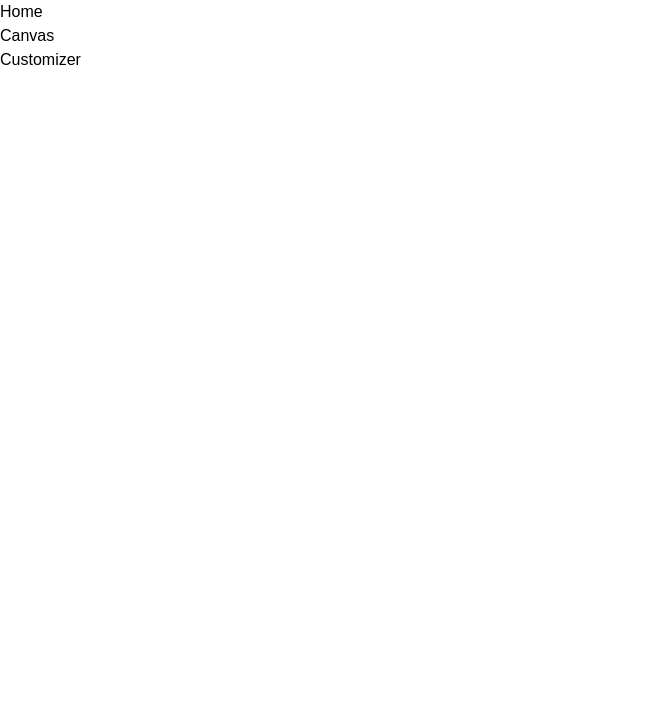
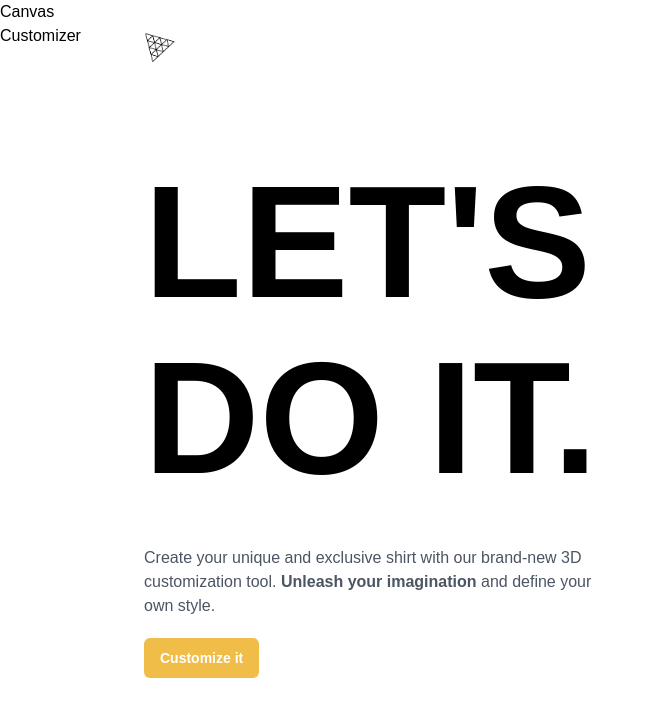
Before and after one commit to 1Ness1/AI-Powered-3D-Three-JS, a React (Vite) app: page / in a window 1280 px wide. Shown: the top 716 px of the page, without its empty margins (0-654 px from the left). Built offline with nearby package versions, Linux system fonts and the light colour scheme; a web font is replaced by a local one.

Commit message:
Added Home page

```diff
--- /dev/null
+++ b/src/components/CustomButton.jsx
@@ -0,0 +1,28 @@
+import React from 'react';
+import state from '../store';
+import { useSnapshot } from 'valtio';
+
+const CustomButton = ({ type, title, customStyles, handleClick }) => {
+  const snap = useSnapshot(state);
+
+  const generateStyle = (type) => {
+    if (type === 'filled') {
+      return {
+        backgroundColor: snap.color,
+        color: '#FFFFFF',
+      };
+    }
+  };
+
+  return (
+    <button
+      className={`px-2 py-1.5 flex-1 rounded-md ${customStyles}`}
+      style={generateStyle(type)}
+      onClick={handleClick}
+    >
+      {title}
+    </button>
+  );
+};
+
+export default CustomButton;
--- /dev/null
+++ b/src/components/index.js
@@ -0,0 +1,3 @@
+import CustomButton from './CustomButton';
+
+export { CustomButton };
--- a/src/pages/Home.jsx
+++ b/src/pages/Home.jsx
@@ -1,7 +1,58 @@
-import React from 'react';
+import { motion, AnimatePresence } from 'framer-motion';
+import { useSnapshot } from 'valtio';
+
+import state from '../store';
+import { CustomButton } from '../components';
+import {
+  headContainerAnimation,
+  headContentAnimation,
+  headTextAnimation,
+  slideAnimation,
+} from '../config/motion';
 
 const Home = () => {
-  return <div>Home</div>;
+  const snap = useSnapshot(state);
+  return (
+    <AnimatePresence>
+      {snap.intro && (
+        <motion.section className='home' {...slideAnimation('left')}>
+          <motion.header {...slideAnimation('down')}>
+            <img
+              className='w-8 h-8 object-contain'
+              src='./threejs.png'
+              alt='logo'
+            />
+          </motion.header>
+
+          <motion.div className='home-content' {...headContainerAnimation}>
+            <motion.div {...headTextAnimation}>
+              <h1 className='head-text'>
+                LET'S <br className='xl:block hidden' /> DO IT.
+              </h1>
+            </motion.div>
+
+            <motion.div
+              className='flex flex-col gap-5'
+              {...headContentAnimation}
+            >
+              <p className='max-w-md font-normal text-gray-600 text-base'>
+                Create your unique and exclusive shirt with our brand-new 3D
+                customization tool. <b>Unleash your imagination</b>
+                {''} and define your own style.
+              </p>
+
+              <CustomButton
+                type='filled'
+                title='Customize it'
+                handleClick={() => (state.intro = false)}
+                customStyles='w-fit px-4 py-2.5 font-bold text-sm'
+              />
+            </motion.div>
+          </motion.div>
+        </motion.section>
+      )}
+    </AnimatePresence>
+  );
 };
 
 export default Home;
--- /dev/null
+++ b/src/store/index.js
@@ -0,0 +1,12 @@
+import { proxy } from 'valtio';
+
+const state = proxy({
+  intro: true,
+  color: '#EFBD48',
+  isLogoTexture: true,
+  isFullTexture: false,
+  logoDecal: './threejs.png',
+  fullDecal: './threejs.png',
+});
+
+export default state;
```
